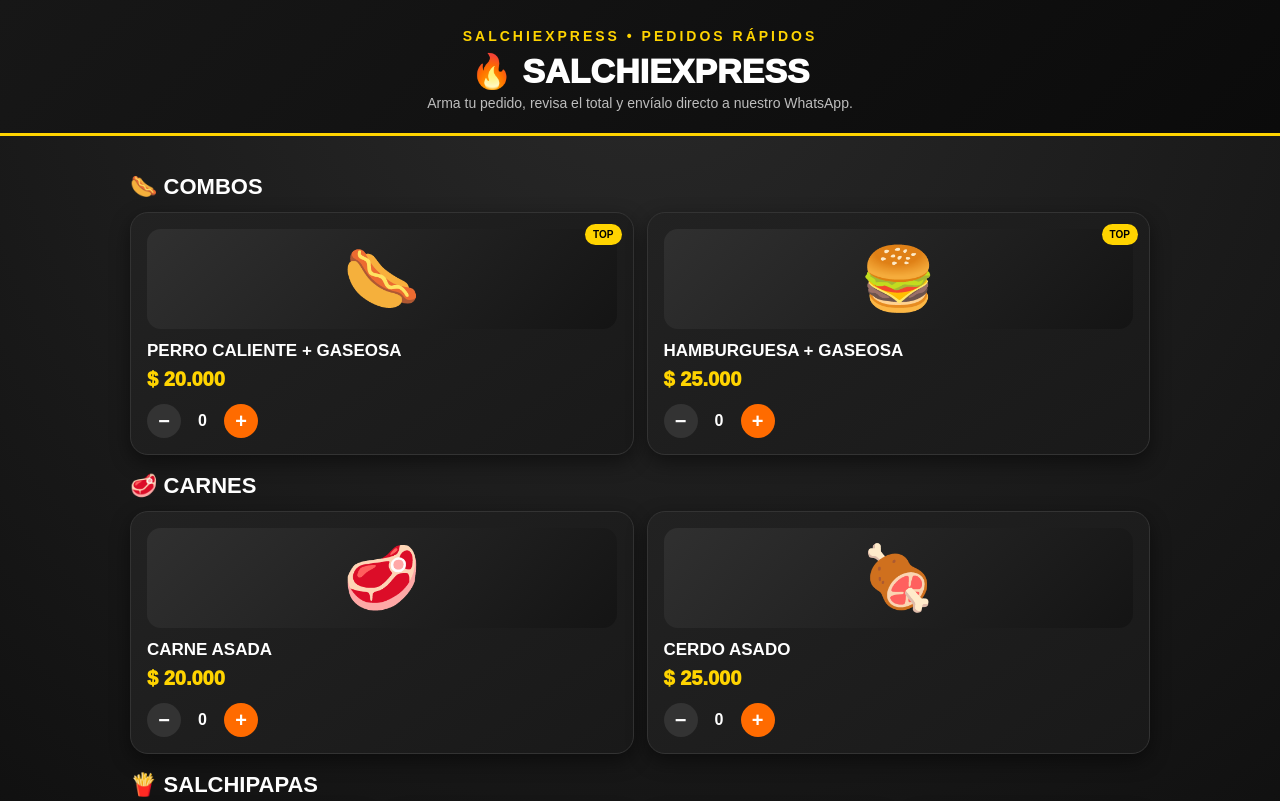
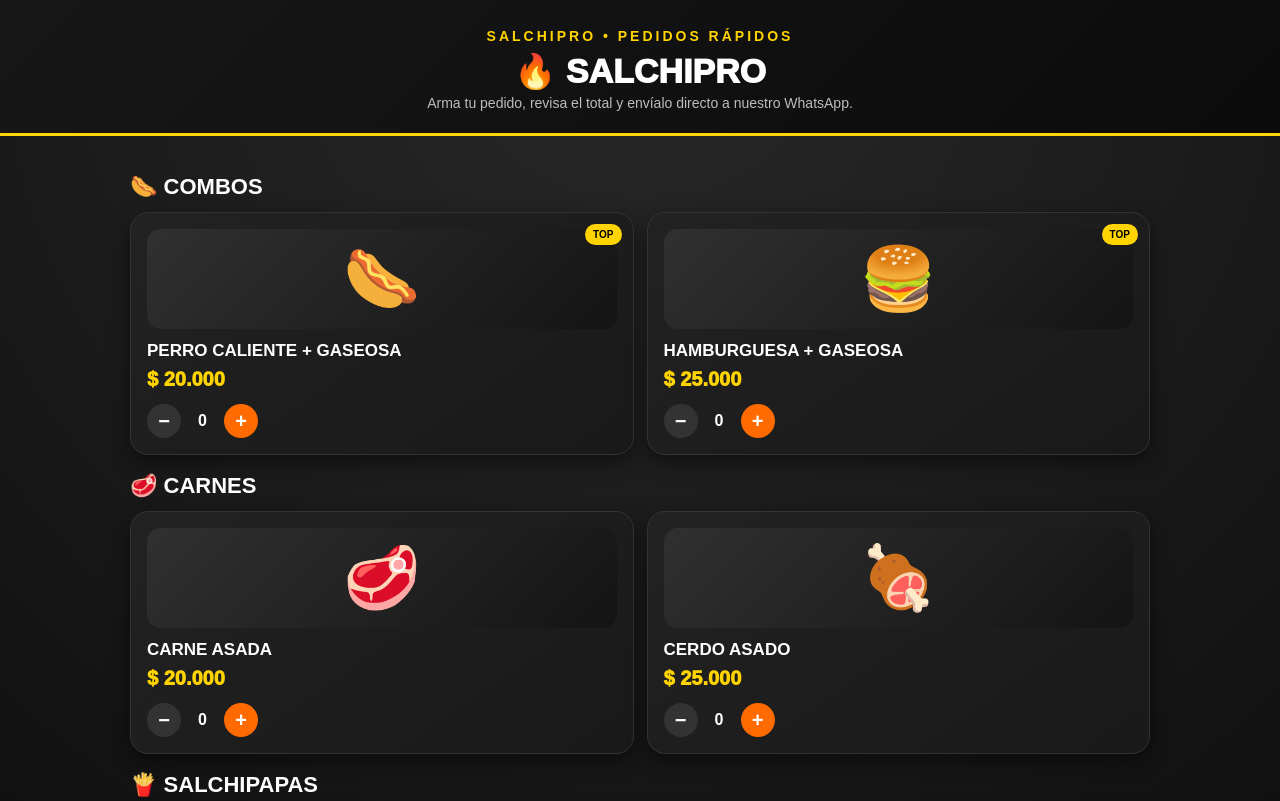
Before and after one commit to arroyocel/pedidos-restaurante-Salchiespress, a plain HTML site: page index_salchiexpress_catalogos.html in a window 1280 px wide. Shown: the top 801 px of the page. Drawn offline with Linux system fonts and the light colour scheme.

Commit message:
Update index_salchiexpress_catalogos.html

```diff
--- a/index_salchiexpress_catalogos.html
+++ b/index_salchiexpress_catalogos.html
@@ -3,7 +3,7 @@
 <head>
 <meta charset="UTF-8">
 <meta name="viewport" content="width=device-width, initial-scale=1.0">
-<title>SalchiExpress | Pedidos por WhatsApp</title>
+<title>SalchiPro | Pedidos por WhatsApp</title>
 <style>
 :root{
   --bg:#101010; --card:#191919; --card2:#222; --yellow:#ffd400;
@@ -46,8 +46,8 @@ footer{text-align:center;color:#777;font-size:12px;padding:25px}
 </head>
 <body>
 <header>
-  <div class="logo">SALCHIEXPRESS • PEDIDOS RÁPIDOS</div>
-  <h1>🔥 SALCHIEXPRESS</h1>
+  <div class="logo">SALCHIPRO • PEDIDOS RÁPIDOS</div>
+  <h1>🔥 SALCHIPRO</h1>
   <div class="subtitle">Arma tu pedido, revisa el total y envíalo directo a nuestro WhatsApp.</div>
 </header>
 
```
